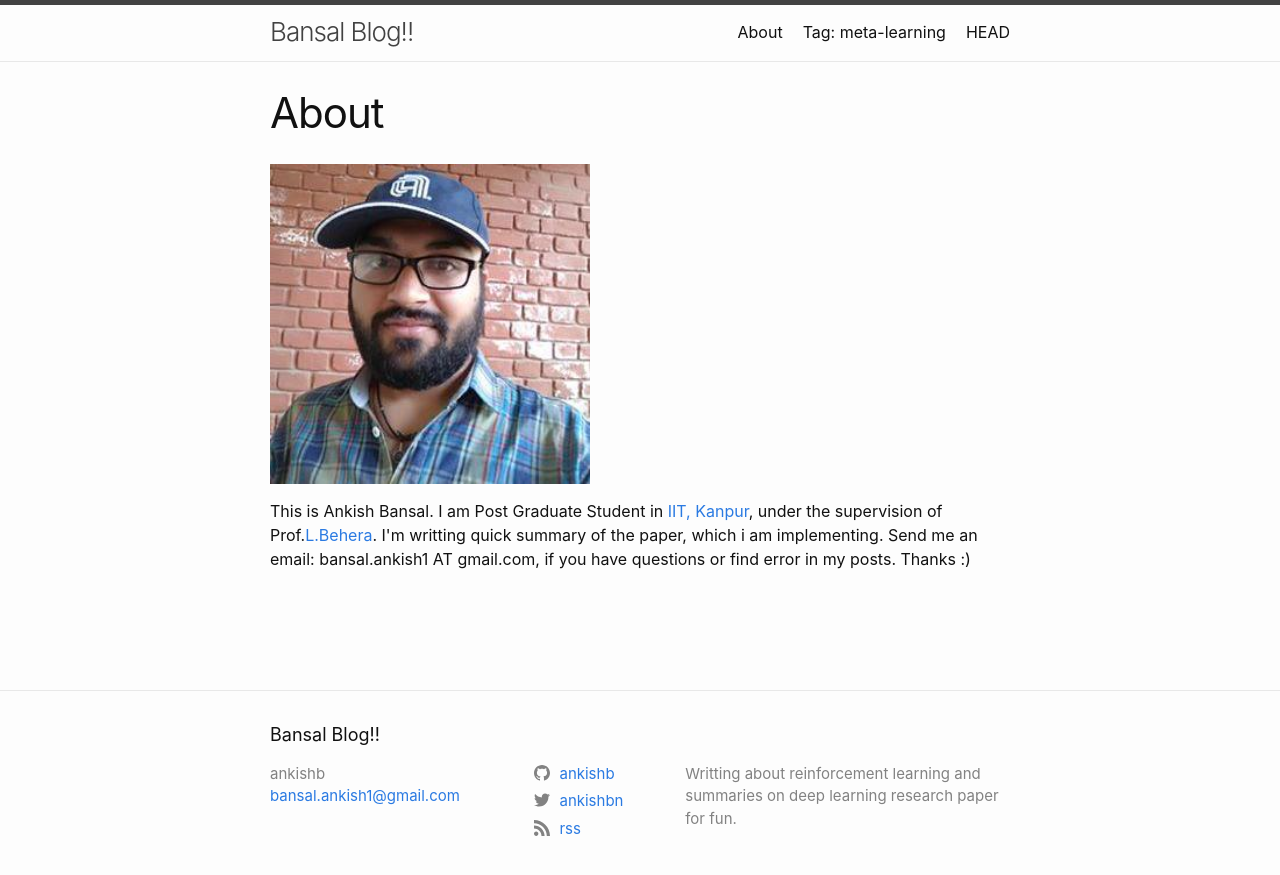
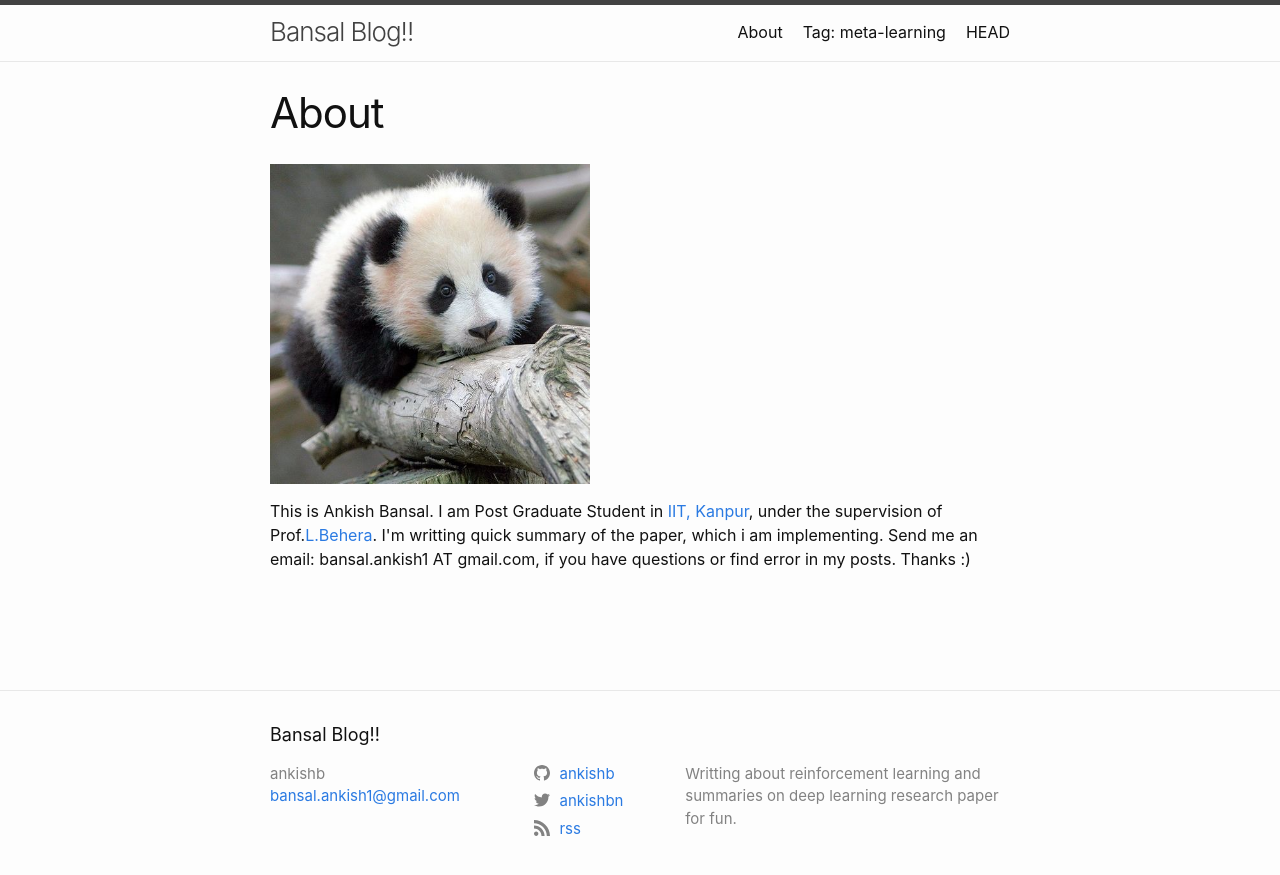
Before and after one commit to ankishb/ankishb.github.io, a Jekyll site: the page built from about.md, in a window 1280 px wide. Shown: the top 875 px of the page. Built offline with Jekyll 4.4.1, drawn with Linux system fonts in a browser that asks for light colours.

Commit message:
correct bug in profile

```diff
--- a/about.md
+++ b/about.md
@@ -4,8 +4,7 @@ title: About
 permalink: /about/
 ---
 
-<img src="{{ '/assets/images/profile.jpeg' | relative_url }}" width="320" height="320" />
+<img src="{{ '/assets/images/ankish_profile.jpeg' | relative_url }}" width="320" height="320" />
 
-<p />
 
 <p>This is Ankish Bansal. I am Post Graduate Student in <a href="http://www.iitk.ac.in/" target="_blank">IIT, Kanpur</a>, under the supervision of Prof.<a href="http://home.iitk.ac.in/~lbehera/" target="_blank">L.Behera</a>. I'm writting quick summary of the paper, which i am implementing. Send me an email: bansal.ankish1 AT gmail.com, if you have questions or find error in my posts. Thanks :)</p>>
```
